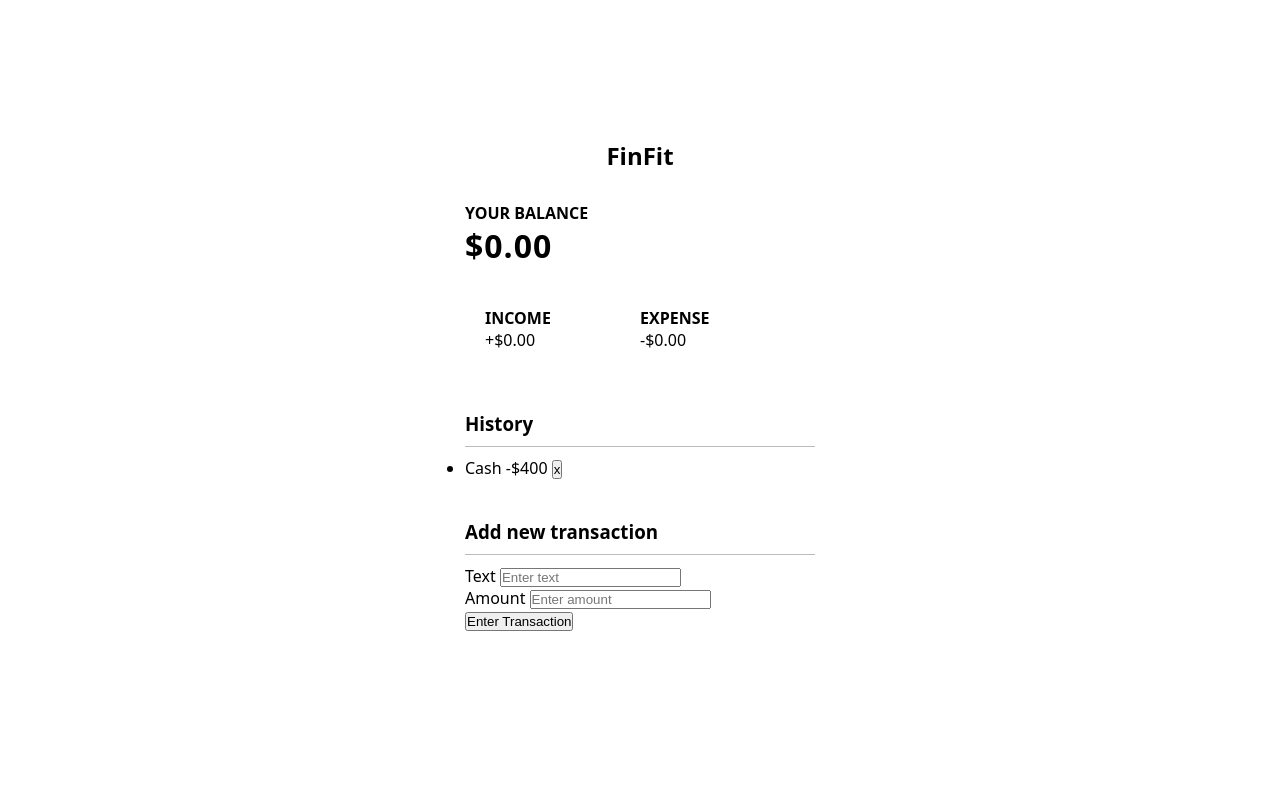
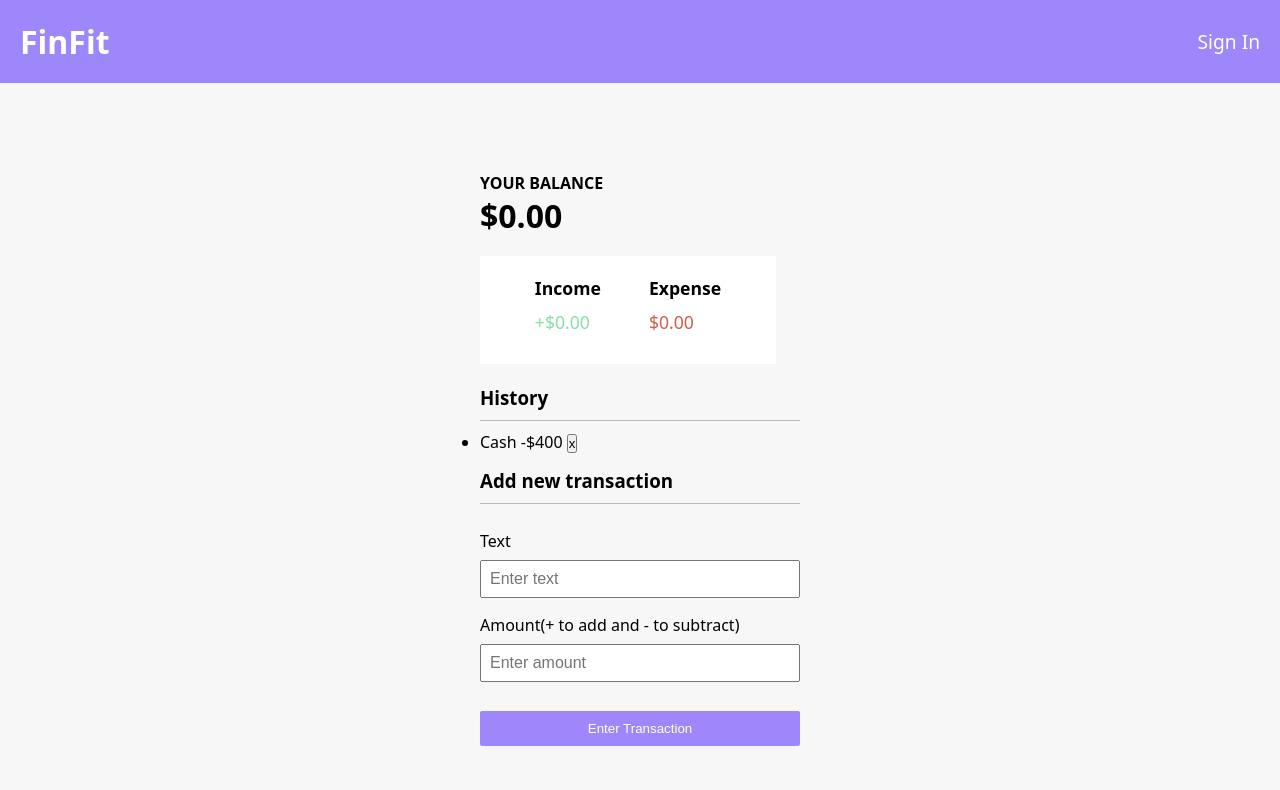
Before and after one commit to o0sanket0o/FinFit, a plain HTML site: page index.html in a window 1280 px wide. Drawn offline with Linux system fonts and the light colour scheme.

Commit message:
Styled the front page

```diff
--- a/index.html
+++ b/index.html
@@ -7,8 +7,16 @@
     <link rel="stylesheet" href="style.css">
 </head>
 <body>
-    <h2>FinFit</h2>
+    <div id="nav">
+        <h1>FinFit</h1>
+        <div id="nav-content">
+            <div id="sign">
+                <a href="#">Sign In</a>
+            </div>
+        </div>
+    </div>
     <div class="container">
+        <div id="main">
             <h4>Your balance</h4>
             <h1 id="balance">$0.00</h1>
             <div class="income-exp">
@@ -21,17 +29,20 @@
                 <div>
                     <h4>Expense</h4>
                     <p id="money-minus" class="money-minus">
-                    -$0.00
+                        $0.00
                     </p>
                 </div>
             </div>
             <h3>History</h3>
+            <div class="black"></div>
             <ul>
                 <li class="minus">
                    Cash <span>-$400</span> <button class="delete-btn">x</button>
                 </li>
             </ul>
-        <h3>Add new transaction</h3>
+            <h3 id="add-transaction">Add new transaction</h3>
+            <div class="black"></div>
+
             <!-- I don't need any action in the form. -->
             <form id="form">
                 <div class="form-control">
@@ -39,11 +50,12 @@
                     <input type="text" id="text" placeholder="Enter text">
                 </div>
                 <div class="form-control">
-                <label for="amount">Amount</label>
+                    <label for="amount">Amount(+ to add and - to subtract)</label>
                     <input type="number" id="amount" placeholder="Enter amount">
                 </div>
-            <button>Enter Transaction</button>
+                <button id="transaction-btn">Enter Transaction</button>
             </form>
+        </div>
     </div>
 </body>
 <script src="index.js"></script>
--- a/style.css
+++ b/style.css
@@ -1,7 +1,3 @@
-:root{
-    --box-shadow : 0 1px 3px rgba(0, 0, 0, 0.12),
-    0 1px 2px rgba(0, 0, 0, 0.24);
-}
 *{
     margin: 0;
     padding: 0;
@@ -9,40 +5,109 @@
 body{
     min-width: 100vw;
     min-height: 100vh;
-    box-sizing: border-box;
+    font-family: system-ui, -apple-system, BlinkMacSystemFont, 'Segoe UI', Roboto, Oxygen, Ubuntu, Cantarell, 'Open Sans', 'Helvetica Neue', sans-serif;
+    background-color: rgb(247 247 247);
+}
+#nav{
+    display: flex;
+    justify-content: space-between;
+    align-items: center;
+    background-color: rgb(157, 135, 250);
+    color: white;
+    padding: 20px;
+}
+#nav h2{
+    font-size: 1.7rem;
+}
+#nav a{
+    color: white;
+    text-decoration: none;
+    transition: 0.9s;
+    font-size: 1.2rem;
+}
+#nav a:hover{
+    color: black;
+
+}
+.container{
+    margin: 4rem;
+    display: flex;
+    justify-content: center;
+    min-height: 80vh;
+}
+#main{
+    padding: 25px 20px;
     display: flex;
     flex-direction: column;
+    /* justify-content: center; */
+    align-items: flex-start;
+    min-width: 25vw;
+}
+#main > h4{
+    text-transform: uppercase;
+    font-size: 1rem;
+}
+#balance{
+    font-size: 2rem;
+    margin-bottom: 1.2rem;
+}
+#transaction-btn{
+    background-color: rgb(157, 135, 250);
+    color: white;
+    padding: 10px;
+}
+.income-exp{
+    display: flex;
     justify-content: center;
     align-items: center;
-    font-family: system-ui, -apple-system, BlinkMacSystemFont, 'Segoe UI', Roboto, Oxygen, Ubuntu, Cantarell, 'Open Sans', 'Helvetica Neue', sans-serif;
+    gap: 3rem;
+    background-color: #fff;
+    padding: 20px;
+    min-width: 20vw;
+    width: auto;
+    margin-bottom: 1.3rem;
+    font-size: 1.1rem;
 }
-.container{
-    margin: 30px auto;
-    width: 350px;
+#money-plus{
+    color: rgb(134 223 168);
+    margin: 10px 0;
+}
+#money-minus{
+    color: rgb(205 94 78);
+    margin: 10px 0;
+}
+#add-transaction{
+    margin-top: 15px;
+}
+.black{
+    border: solid 1px rgb(187 187 187);
+    border-left: 0;
+    border-right: 0;
+    border-bottom: 0;
+    width: 100%;
+    margin: 10px 0 10px 0;
 }
 
-h1{
-    letter-spacing: 1px;
-    margin: 0;
+.form-control{
+    display: flex;
+    flex-direction: column;
+    margin: 1em 0;
 }
-
-h3{
-    border-bottom: 1px solid #bbb;
-    padding-bottom: 10px;
-    margin: 40px 0px 10px;
+/* .choice{
+    display: block;
+    width: 100%;
+} */
+#form{
+    width: 100%;
 }
-
-h4{
-    margin: 0;
-    text-transform: uppercase;
+.form-control > input{
+    padding: 8px;
+    font-size: 1rem;
+    margin-top: 0.5em;
 }
-.income-exp{
-    background-color: #fff;
-    padding: 20px;
-    display: flex;
-    justify-content: center;
-    margin: 20px 0;
+#transaction-btn{
+    border: 0px;
+    border-radius: 2px;
+    width: 100%;
+    margin-top: 1em;
 }
-.income-exp > div{
-    flex: 1;
-}
```
Lines whose indentation alone changed are shown as unchanged.
